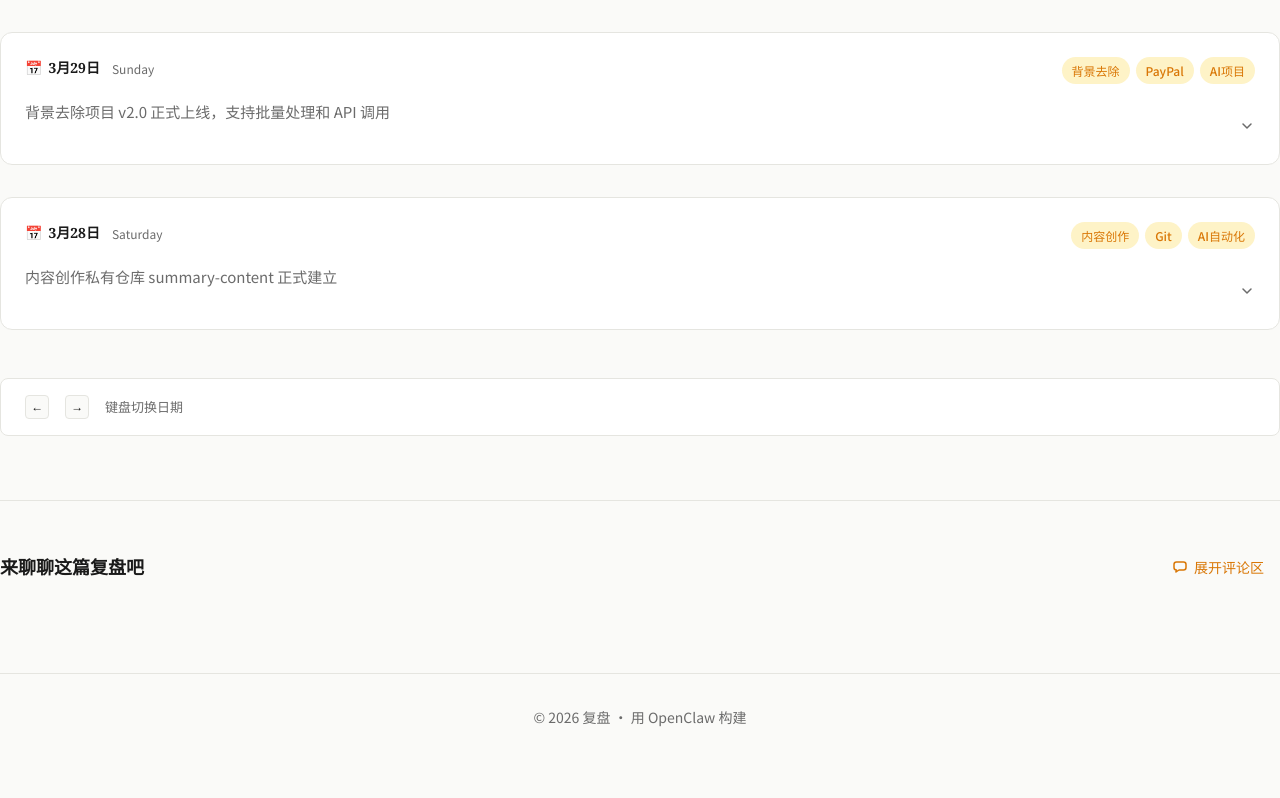
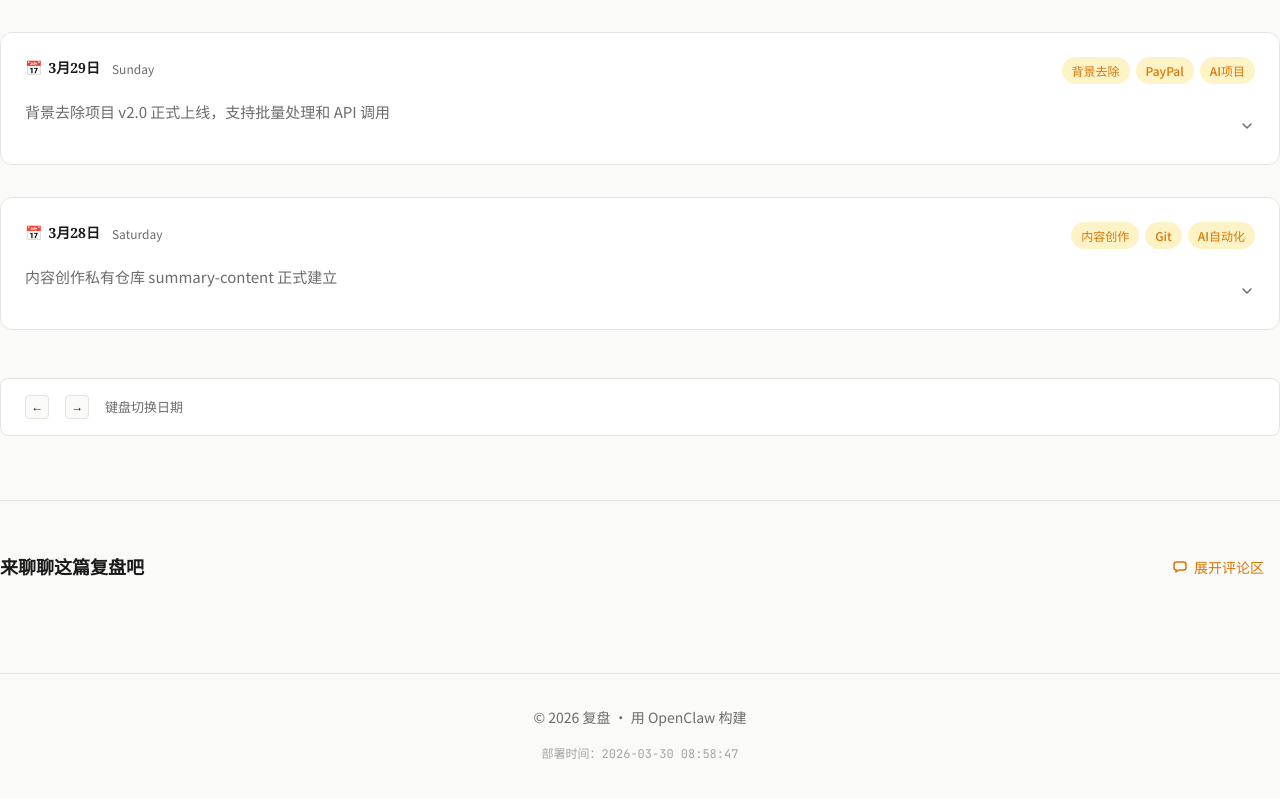
Before and after one commit to Simidas/summary-dashboard, a plain HTML site: page index.html in a window 1280 px wide. Shown: the part 1123-1921 px from the top of the page. Before the commit the page ends 1900 px from the top, so only its background shows below. Drawn offline with nearby package versions, Linux system fonts and the light colour scheme.

Commit message:
feat: add deploy time indicator in footer

```diff
--- a/css/layout.css
+++ b/css/layout.css
@@ -172,6 +172,14 @@ main {
   color: var(--accent);
 }
 
+.deploy-time {
+  font-size: 0.75rem;
+  color: var(--text-secondary);
+  opacity: 0.6;
+  margin-top: var(--space-1);
+  font-family: 'JetBrains Mono', 'Fira Code', monospace;
+}
+
 /* Page transitions */
 .page {
   animation: fadeIn var(--transition-base) both;
--- a/index.html
+++ b/index.html
@@ -65,10 +65,21 @@
     <!-- Footer -->
     <footer class="site-footer">
       <p>© 2026 <a href="#daily">复盘</a> · 用 <a href="https://github.com/Simidas/summary-dashboard" target="_blank" rel="noopener">OpenClaw</a> 构建</p>
+      <p class="deploy-time" id="deploy-time"></p>
     </footer>
   </div>
 
   <!-- App Script -->
   <script type="module" src="js/app.js"></script>
+
+  <!-- Deploy time indicator -->
+  <script>
+    const deployTime = document.getElementById('deploy-time');
+    if (deployTime) {
+      const now = new Date();
+      const pad = n => String(n).padStart(2, '0');
+      deployTime.textContent = `部署时间：${now.getFullYear()}-${pad(now.getMonth()+1)}-${pad(now.getDate())} ${pad(now.getHours())}:${pad(now.getMinutes())}:${pad(now.getSeconds())}`;
+    }
+  </script>
 </body>
 </html>
```
